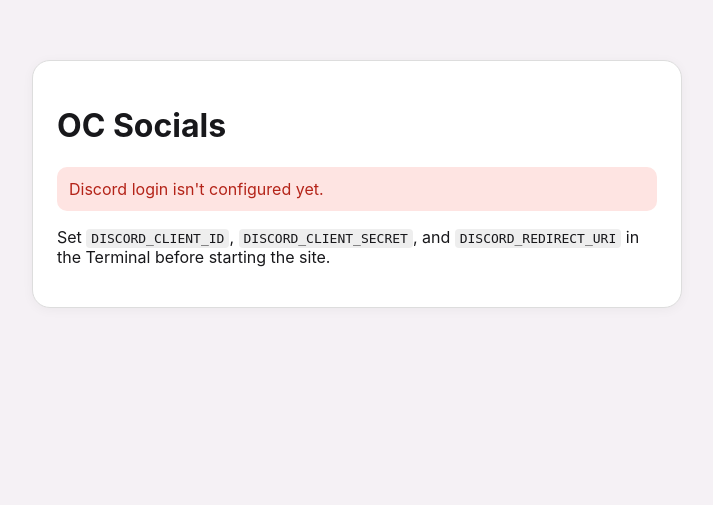
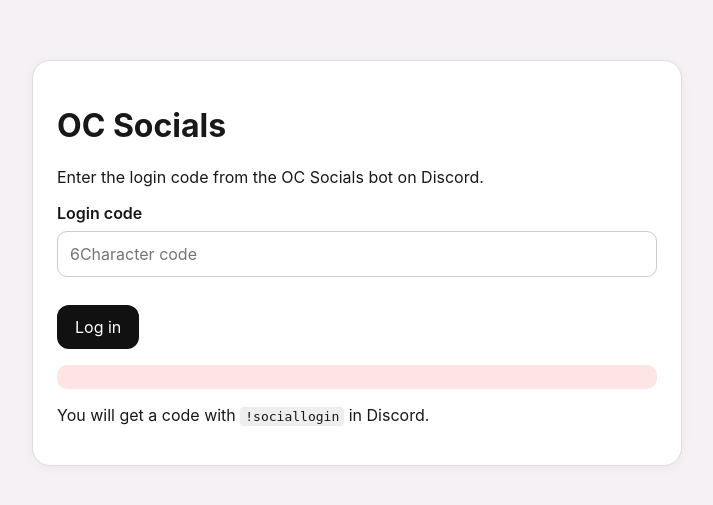
Before and after one commit to fluffierego/oc-socials, a Flask app: page /login in a window 1280 px wide. Shown: the top 505 px of the page, without its empty margins (283-996 px from the left). Run offline with Flask 3, Linux system fonts and the light colour scheme.

Commit message:
Add Discord login code verification

```diff
--- a/app.py
+++ b/app.py
@@ -201,6 +201,37 @@ def social_login_create():
     c.close()
 
     return jsonify(ok=True)
+
+@app.route("/social-login/verify", methods=["POST"])
+def social_login_verify():
+    code = (request.form.get("code") or "").strip().upper()
+    if not code:
+        return render_template("login.html", error="Enter your login code.")
+
+    c = conn()
+    row = c.execute(
+        "SELECT discord_id FROM login_codes WHERE code=? AND expires_at>=?",
+        (code, int(time.time()))
+    ).fetchone()
+
+    if not row:
+        c.close()
+        return render_template("login.html", error="Invalid or expired login code.")
+
+    discord_id = int(row["discord_id"])
+    c.execute("DELETE FROM login_codes WHERE code=?", (code,))
+    user = c.execute("SELECT * FROM users WHERE id=?", (discord_id,)).fetchone()
+
+    if not user:
+        c.execute(
+            "INSERT INTO users(id, discord_name, discord_avatar) VALUES(?,?,?)",
+            (discord_id, str(discord_id), "")
+        )
+
+    c.commit()
+    c.close()
+    session["user_id"] = discord_id
+    return redirect(url_for("messages"))
 
 @app.route("/social-login")
 def social_login():
--- a/templates/login.html
+++ b/templates/login.html
@@ -1 +1,21 @@
-<!doctype html><html><head><title>OC Socials Login</title><link rel="stylesheet" href="/static/style.css"></head><body><main class="card narrow"><h1>OC Socials</h1>{% if configured %}<p>Sign in with your Discord account. Your Discord account is what lets the site know which OCs belong to you.</p><a class="btn" href="/login">Continue with Discord</a>{% else %}<p class="error">Discord login isn't configured yet.</p><p>Set <code>DISCORD_CLIENT_ID</code>, <code>DISCORD_CLIENT_SECRET</code>, and <code>DISCORD_REDIRECT_URI</code> in the Terminal before starting the site.</p>{% endif %}</main></body></html>
+<!doctype html>
+<html>
+<head>
+    <title>OC Socials Login</title>
+    <link rel="stylesheet" href="/static/style.css">
+</head>
+<body>
+<main class="card narrow">
+<h1>OC Socials</h1>
+<p>Enter the login code from the OC Socials bot on Discord.</p>
+<form action="/social-login/verify" method="POST">
+<label for="code">Login code</label>
+<input id="code" name="code" placeholder="6Character code" minlength="6" maxlength="6" autocomplete="off" required>
+<br><br>
+<button class="btn" type="submit">Log in</button>
+</form>
+<p class="error">{{ error | default('') }}</p>
+<p>You will get a code with  <code>!sociallogin</code>  in Discord.</p>
+</main>
+</body>
+</html>
```
